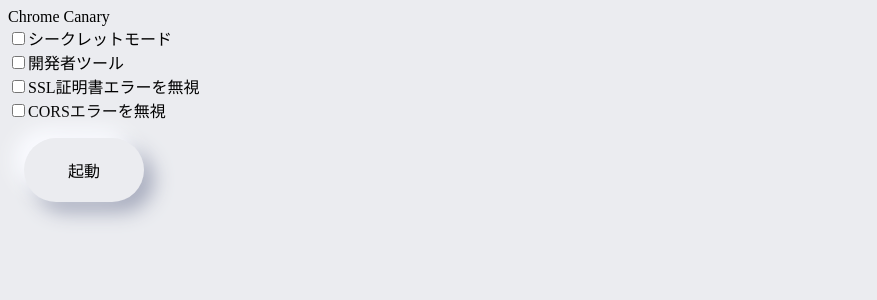
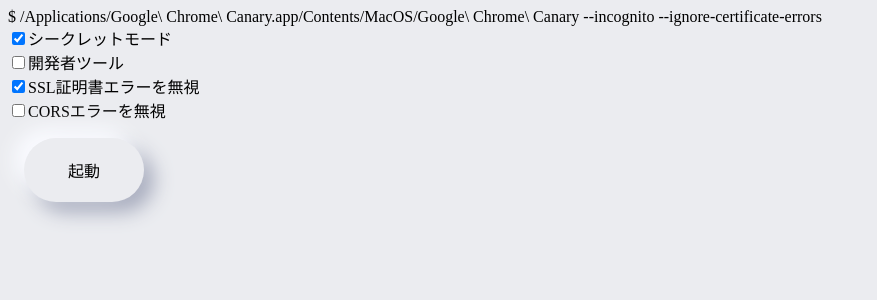
Before and after one commit to tmitsuoka0423/canary-wing, a React app: page / in a window 1280 px wide. Shown: the top 300 px of the page, without its empty margins (0-877 px from the left). Built offline with nearby package versions, Linux system fonts and the light colour scheme.

Commit message:
add useState & useEffect

```diff
--- a/src/components/Main.tsx
+++ b/src/components/Main.tsx
@@ -1,12 +1,17 @@
-import React, { useState } from 'react';
+import React, { useState, useEffect } from 'react';
 import { Button, Checkbox } from './atoms';
 import { exec } from 'child_process';
 
 const Main: React.FC = () => {
-  const [incognito, setIncognito] = useState(false);
+  const [command, setCommand] = useState('/Applications/Google\\ Chrome\\ Canary.app/Contents/MacOS/Google\\ Chrome\\ Canary');
+  const [incognito, setIncognito] = useState(true);
   const [autoOpenDevtoolsForTabs, setAutoOpenDevtoolsForTabs] = useState(false);
-  const [ignoreCertificateErrors, setIgnoreCertificateErrors] = useState(false);
+  const [ignoreCertificateErrors, setIgnoreCertificateErrors] = useState(true);
   const [disableWebSecurity, setDisableWebSecurity] = useState(false);
+
+  useEffect(() => {
+    updateCommand();
+  });
 
   const onLaunchClick = () => {
     exec('killall Google\\ Chrome\\ Canary', err => {
@@ -15,29 +20,65 @@
       } else {
         console.debug('killed google chrome canary');
       }
-      exec(
-        '/Applications/Google\\ Chrome\\ Canary.app/Contents/MacOS/Google\\ Chrome\\ Canary --incognito --auto-open-devtools-for-tabs --ignore-certificate-errors',
-        (err, stdout) => {
-          if (err) throw err;
-          console.debug(stdout);
-        },
-      );
+      exec(command, (err, stdout) => {
+        if (err) throw err;
+        console.debug(stdout);
+      });
     });
+  };
+
+  const updateCommand = () => {
+    const options = [];
+
+    if (incognito) {
+      options.push('--incognito');
+    }
+    if (autoOpenDevtoolsForTabs) {
+      options.push('--auto-open-devtools-for-tabs');
+    }
+    if (ignoreCertificateErrors) {
+      options.push('--ignore-certificate-errors');
+    }
+    if (disableWebSecurity) {
+      options.push('--disable-web-security');
+    }
+
+    setCommand(`/Applications/Google\\ Chrome\\ Canary.app/Contents/MacOS/Google\\ Chrome\\ Canary ${options.join(' ')}`);
   };
 
   return (
     <div>
-      <div>Chrome Canary</div>
-      <Checkbox checked={incognito} onClick={() => setIncognito(!incognito)}>
+      <div>$ {command}</div>
+      <Checkbox
+        checked={incognito}
+        onChange={event => {
+          setIncognito(event.target.checked);
+          updateCommand();
+        }}>
         シークレットモード
       </Checkbox>
-      <Checkbox checked={autoOpenDevtoolsForTabs} onClick={() => setAutoOpenDevtoolsForTabs(!autoOpenDevtoolsForTabs)}>
+      <Checkbox
+        checked={autoOpenDevtoolsForTabs}
+        onChange={event => {
+          setAutoOpenDevtoolsForTabs(event.target.checked);
+          updateCommand();
+        }}>
         開発者ツール
       </Checkbox>
-      <Checkbox checked={ignoreCertificateErrors} onClick={() => setIgnoreCertificateErrors(!ignoreCertificateErrors)}>
+      <Checkbox
+        checked={ignoreCertificateErrors}
+        onChange={event => {
+          setIgnoreCertificateErrors(event.target.checked);
+          updateCommand();
+        }}>
         SSL証明書エラーを無視
       </Checkbox>
-      <Checkbox checked={disableWebSecurity} onClick={() => setDisableWebSecurity(!disableWebSecurity)}>
+      <Checkbox
+        checked={disableWebSecurity}
+        onChange={event => {
+          setDisableWebSecurity(event.target.checked);
+          updateCommand();
+        }}>
         CORSエラーを無視
       </Checkbox>
       <Button onClick={onLaunchClick}>起動</Button>
--- a/src/components/atoms/Checkbox/index.tsx
+++ b/src/components/atoms/Checkbox/index.tsx
@@ -4,14 +4,14 @@
 interface IProps {
   children: string;
   checked: boolean;
-  onClick?: () => void;
+  onChange?: (event: React.ChangeEvent<HTMLInputElement>) => void;
 }
 
 const Checkbox: React.FC<IProps> = (props: IProps) => {
   return (
     <div>
       <label>
-        <input type="checkbox" checked={props.checked} onClick={props.onClick} />
+        <input type="checkbox" checked={props.checked} onChange={props.onChange} />
         {props.children}
       </label>
     </div>
```
